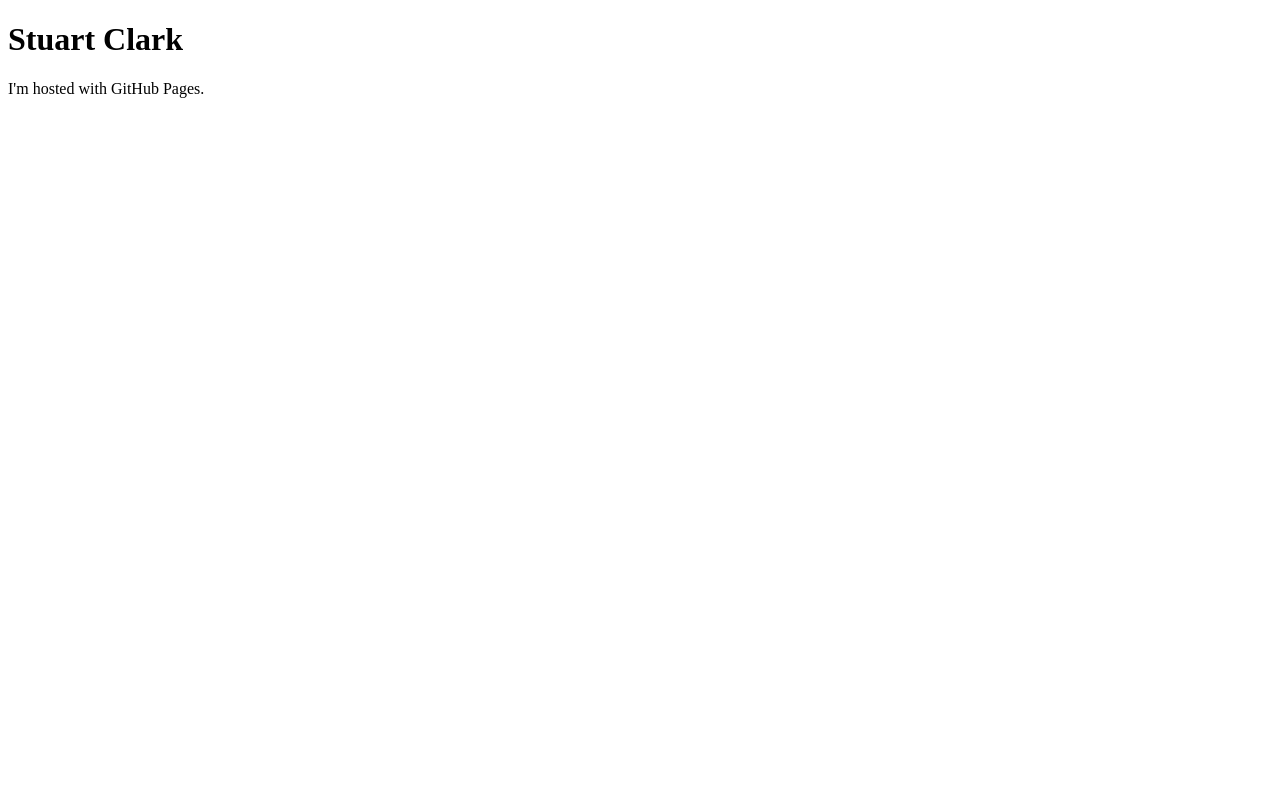
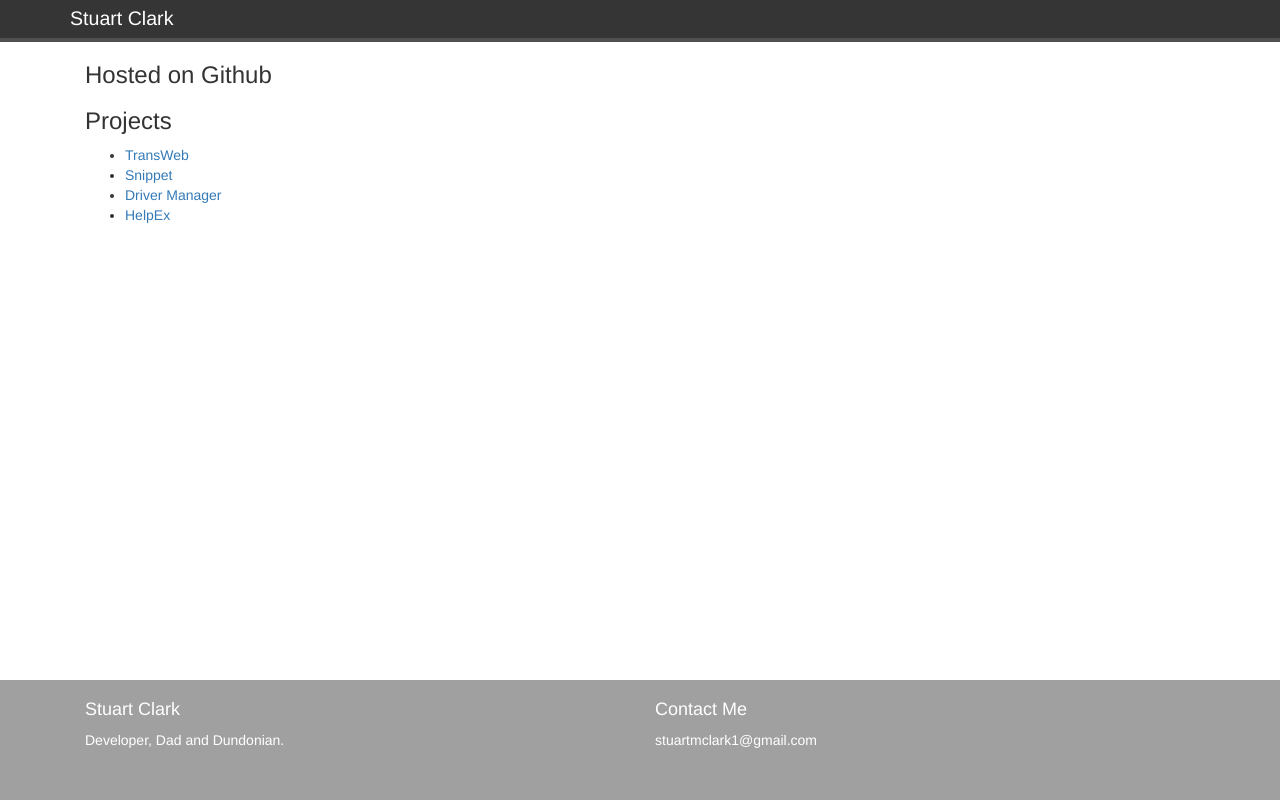
Before and after one commit to smclark/smclark.github.io, a plain HTML site: page index.html in a window 1280 px wide. Drawn offline with nearby package versions, Linux system fonts and the light colour scheme.

Commit message:
Wee update

```diff
--- /dev/null
+++ b/content/style.css
@@ -0,0 +1,43 @@
+html,body{
+    height: 100%
+}
+
+body{
+	font-family: Helvetica, Arial, sans-serif;
+}
+
+#site-header{
+	background-color: rgb(53,53,53);
+	padding:5px;
+	border-bottom: rgb(80,80,80) solid 4px;
+	color:#FFFFFF;
+}
+
+#site-header a{
+	color: #FFFFFF;
+	font-size:140%;
+}
+#site-header a:hover{
+	text-decoration: none
+}
+
+#holder{
+    min-height: 100%;
+    position:relative;
+}
+
+#content{
+    padding-bottom: 100px;    /* height of footer */
+}
+
+footer{
+	height:120px;
+	padding-top:10px;
+	background-color: rgb(160,160,160);
+	color:#FFFFFF;
+	bottom:0px;
+    width:100%;
+    position: absolute;
+    left: 0;
+    bottom: 0;
+}
--- a/index.html
+++ b/index.html
@@ -1,7 +1,50 @@
 <!DOCTYPE html>
 <html>
+<head>
+	<meta charset="utf-8" />
+	<title>Stuart Clark</title>
+	<link href="http://netdna.bootstrapcdn.com/twitter-bootstrap/3.1.1/css/bootstrap.min.css" rel="stylesheet">
+	<link href="content/style.css" rel="stylesheet" type="text/css" />
+	<script src="http://ajax.googleapis.com/ajax/libs/jquery/1.9.1/jquery.min.js"></script>
+	<script src="http://netdna.bootstrapcdn.com/bootstrap/3.1.1/js/bootstrap.min.js"></script>
+</head>
 <body>
-<h1>Stuart Clark</h1>
-<p>I'm hosted with GitHub Pages.</p>
+	<header id="site-header">
+		<div class="container">
+			<a href="http://github.com/smclark">Stuart Clark</a>
+		</div>
+	</header>
+	<div id="wrapper">
+		<div id="content">
+			<div class="container">
+				<div class="col-md-12">
+					<h3>Hosted on Github</h3>
+					<h3>Projects</h3>
+					<ul>
+						<li><a href="#">TransWeb</a></li>
+						<li><a href="#">Snippet</a></li>
+						<li><a href="#">Driver Manager</a></li>
+						<li><a href="#">HelpEx</a></li>
+					</ul>
+				</div>
+			</div>
+		</div>
+
+		<footer>
+			<div class="container">
+				<div class="col-md-6">
+					<h4>Stuart Clark</h4>
+					<p>Developer, Dad and Dundonian.</p>
+				</div>
+				<div class="col-md-6">
+					<h4>Contact Me</h4>
+					<p>stuartmclark1@gmail.com</p>
+				</div>
+			</div>
+		</footer>
+	</div>
 </body>
+<script type="text/javascript">
+
+</script>
 </html>
```
